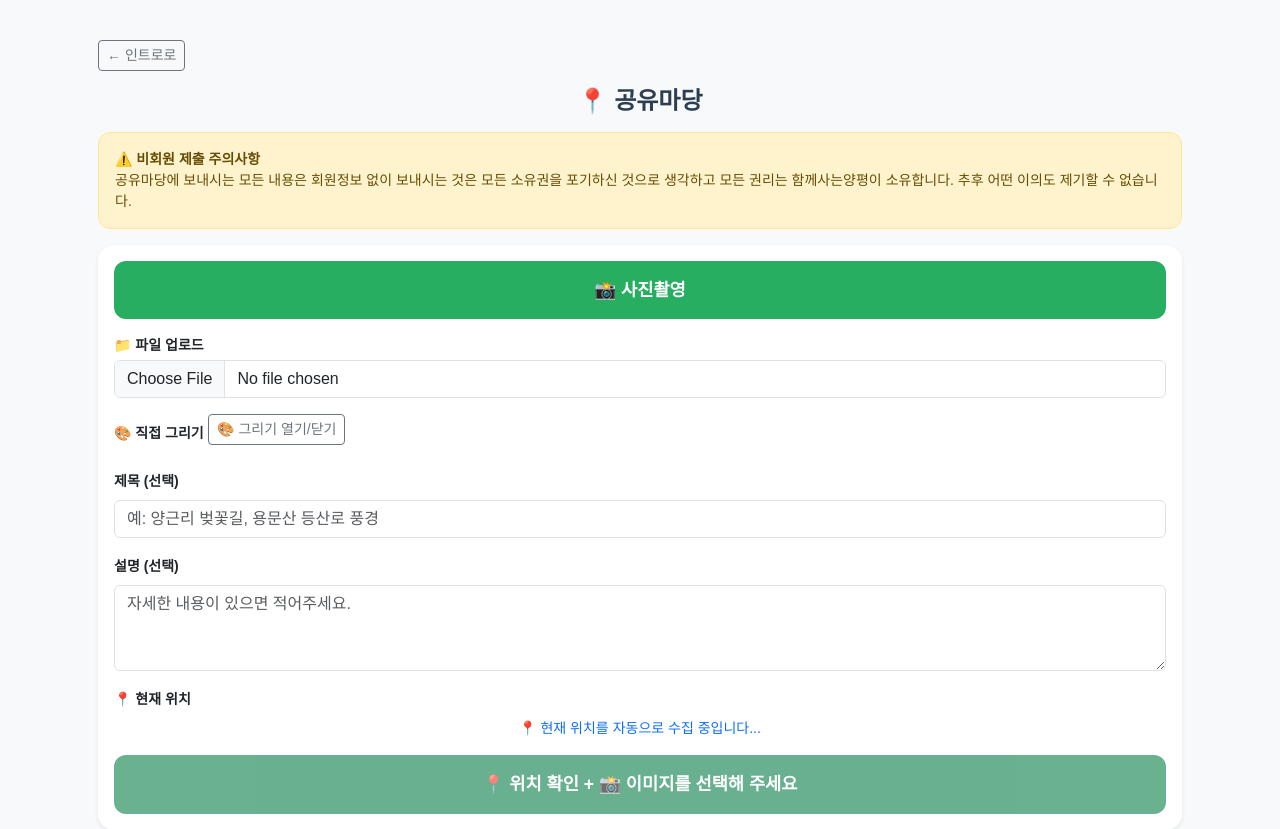
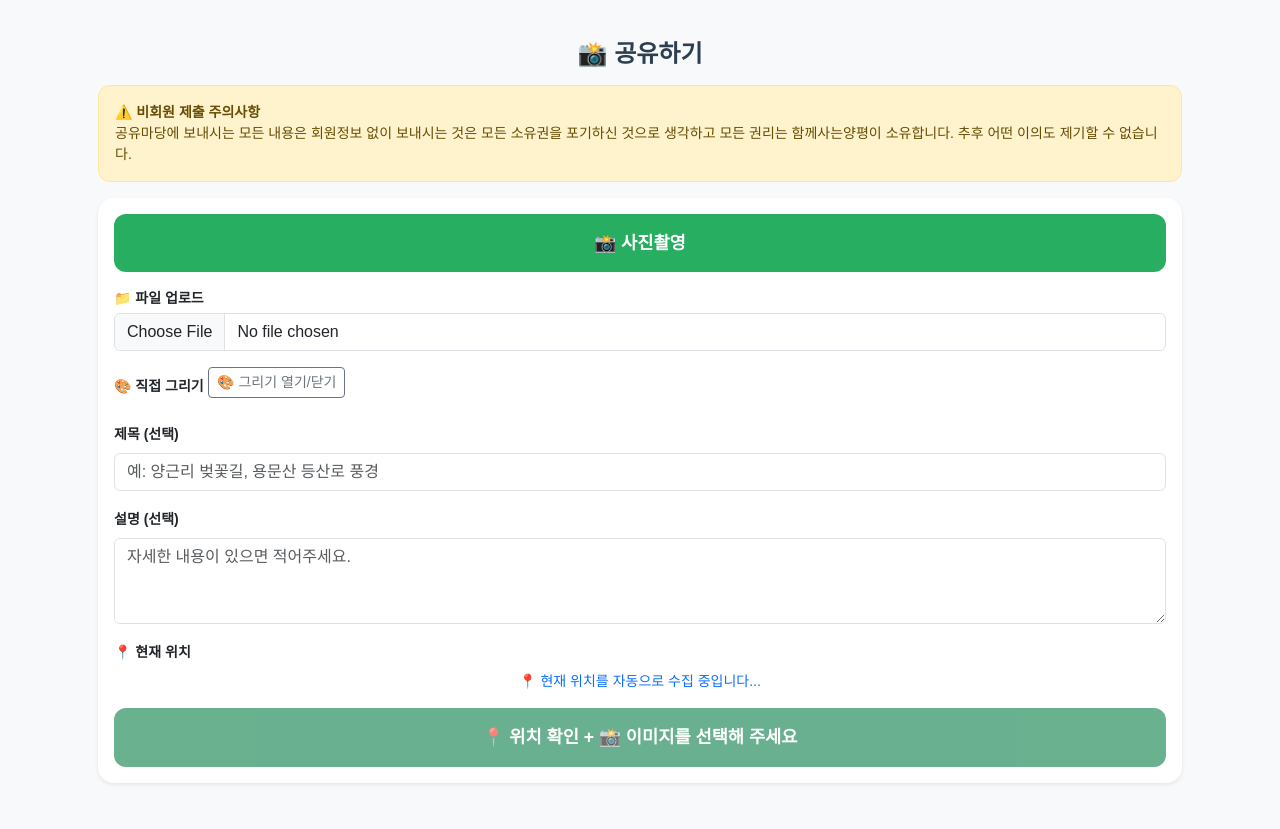
Before and after one commit to laondol/unocum, a Flask app: template templates/share_report.html in a window 1280 px wide. Shown: the part 63-892 px from the top of the page. After the commit the page ends 849 px from the top, so only its background shows below. Run offline with Flask 3, Linux system fonts and the light colour scheme; the template is opened without the code that fills it, so the values that code supplies are empty; parts of the project's set-up code (start-up, migrations or seed data) failed here and were passed over; some libraries are stand-ins or nearby versions; some web fonts are replaced.

Commit message:
공유하기 페이지: 인트로버튼 삭제 + 제목변경

```diff
--- a/templates/share_report.html
+++ b/templates/share_report.html
@@ -3,8 +3,7 @@
 <link rel="stylesheet" href="https://unpkg.com/leaflet@1.9.4/dist/leaflet.css" />
 <script src="https://unpkg.com/leaflet@1.9.4/dist/leaflet.js"></script>
 <div class="container-fluid px-3 py-3" style="max-width: 100%;">
-    <a href="/intro" class="btn btn-sm btn-outline-secondary mb-3">← 인트로로</a>
-    <h4 class="fw-bold mb-3 text-center">📍 공유마당</h4>
+    <h4 class="fw-bold mb-3 text-center">📸 공유하기</h4>
     {% if not session.get('username') %}
     <div class="alert alert-warning small p-3 mb-3" style="border-radius: 12px;">
         ⚠️ <strong>비회원 제출 주의사항</strong><br>
```
